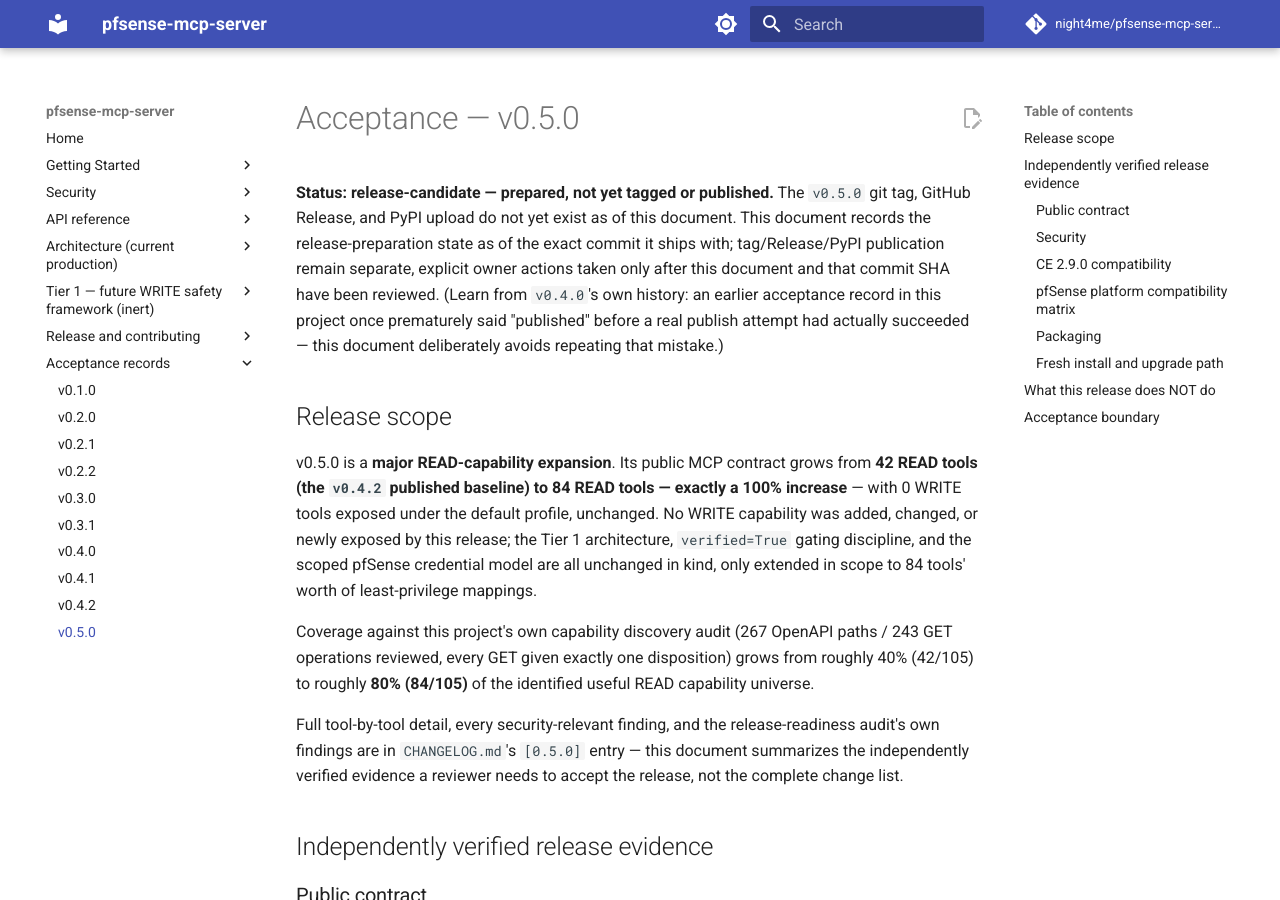
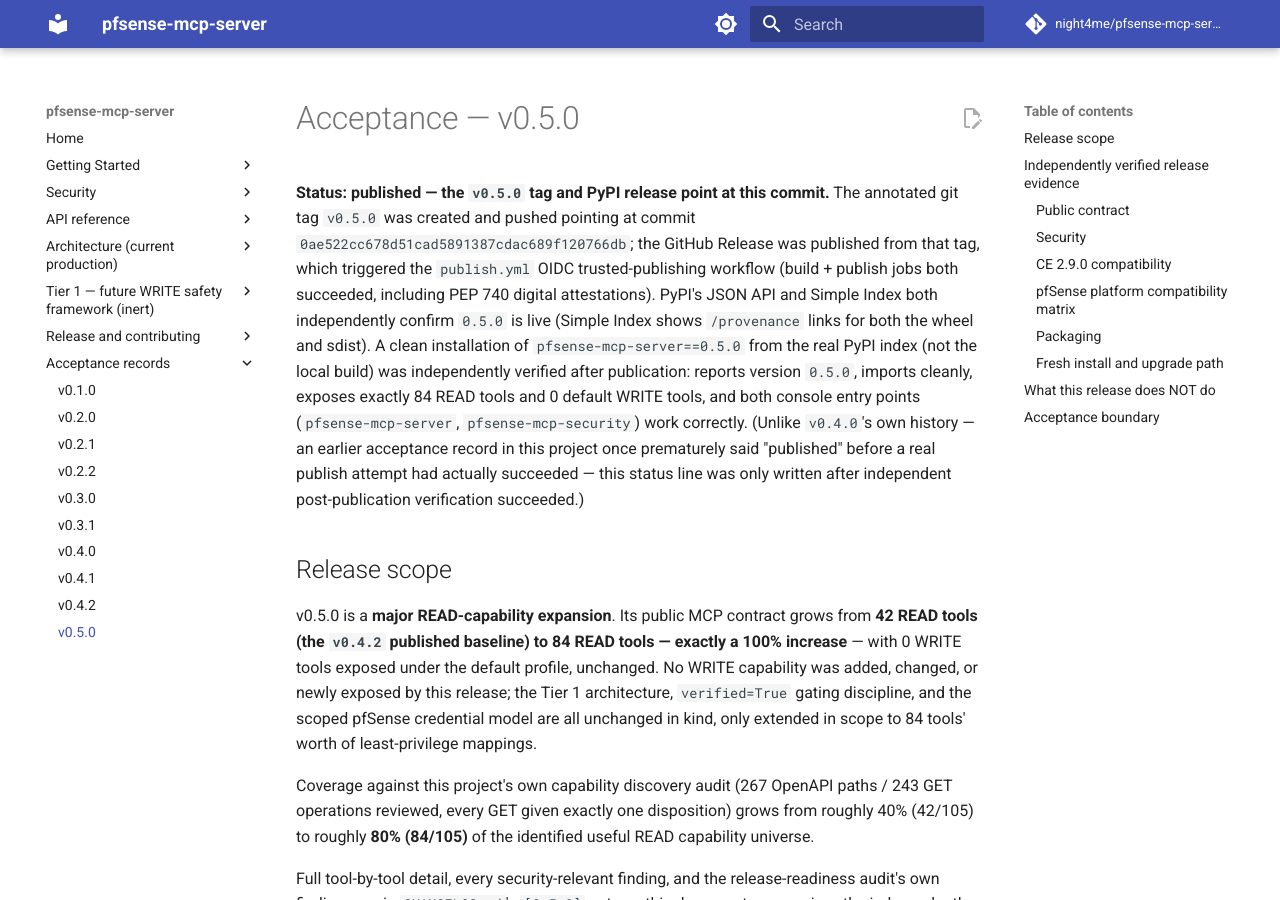
Before and after one commit to night4me/pfsense-mcp-server, an MkDocs documentation site: the page built from docs/ACCEPTANCE_v0.5.0.md, in a window 1280 px wide and 900 px high. Built offline with MkDocs 1.6.1 and Material for MkDocs 9.7.7, drawn with Linux system fonts in a browser that asks for light colours; comment, search, counter and statistics services are not loaded.

Commit message:
docs(release): update v0.5.0 acceptance record to published status
v0.5.0 is now genuinely published: the annotated tag was created and
pushed pointing at 0ae522c, the GitHub Release was published from that
tag, and the OIDC trusted-publishing workflow (build + publish jobs)
succeeded with PEP 740 attestations. Independently re-verified after
publication -- not merely inferred from the workflow succeeding --
via PyPI's JSON API and Simple Index (both report 0.5.0 live, with
/provenance links present for both artifacts) and a clean install of
pfsense-mcp-server==0.5.0 from the real PyPI index into an isolated
environment (reports version 0.5.0, imports cleanly, exposes exactly
84 READ / 0 default WRITE tools, both console entry points work).

Updated only the status line, matching this project's own established
convention (see docs/ACCEPTANCE_v0.4.2.md) of leaving the "Acceptance
boundary" section as originally written -- it documents what the
pre-publish review itself authorized, not the later publish outcome.

Co-Authored-By: Claude Sonnet 5 <noreply@anthropic.com>
Claude-Session: https://claude.ai/code/session_01FctdZTKqbZoKYt8YY5TmzW

```diff
--- a/docs/ACCEPTANCE_v0.5.0.md
+++ b/docs/ACCEPTANCE_v0.5.0.md
@@ -1,14 +1,22 @@
 # Acceptance — v0.5.0
 
-**Status: release-candidate — prepared, not yet tagged or published.**
-The `v0.5.0` git tag, GitHub Release, and PyPI upload do not yet exist as
-of this document. This document records the release-preparation state
-as of the exact commit it ships with; tag/Release/PyPI publication
-remain separate, explicit owner actions taken only after this document
-and that commit SHA have been reviewed. (Learn from `v0.4.0`'s own
-history: an earlier acceptance record in this project once prematurely
-said "published" before a real publish attempt had actually succeeded
-— this document deliberately avoids repeating that mistake.)
+**Status: published — the `v0.5.0` tag and PyPI release point at this
+commit.** The annotated git tag `v0.5.0` was created and pushed pointing
+at commit `0ae522cc678d51cad5891387cdac689f120766db`; the GitHub Release
+was published from that tag, which triggered the `publish.yml` OIDC
+trusted-publishing workflow (build + publish jobs both succeeded,
+including PEP 740 digital attestations). PyPI's JSON API and Simple
+Index both independently confirm `0.5.0` is live (Simple Index shows
+`/provenance` links for both the wheel and sdist). A clean installation
+of `pfsense-mcp-server==0.5.0` from the real PyPI index (not the local
+build) was independently verified after publication: reports version
+`0.5.0`, imports cleanly, exposes exactly 84 READ tools and 0 default
+WRITE tools, and both console entry points (`pfsense-mcp-server`,
+`pfsense-mcp-security`) work correctly. (Unlike `v0.4.0`'s own history
+— an earlier acceptance record in this project once prematurely said
+"published" before a real publish attempt had actually succeeded — this
+status line was only written after independent post-publication
+verification succeeded.)
 
 ## Release scope
 
```
